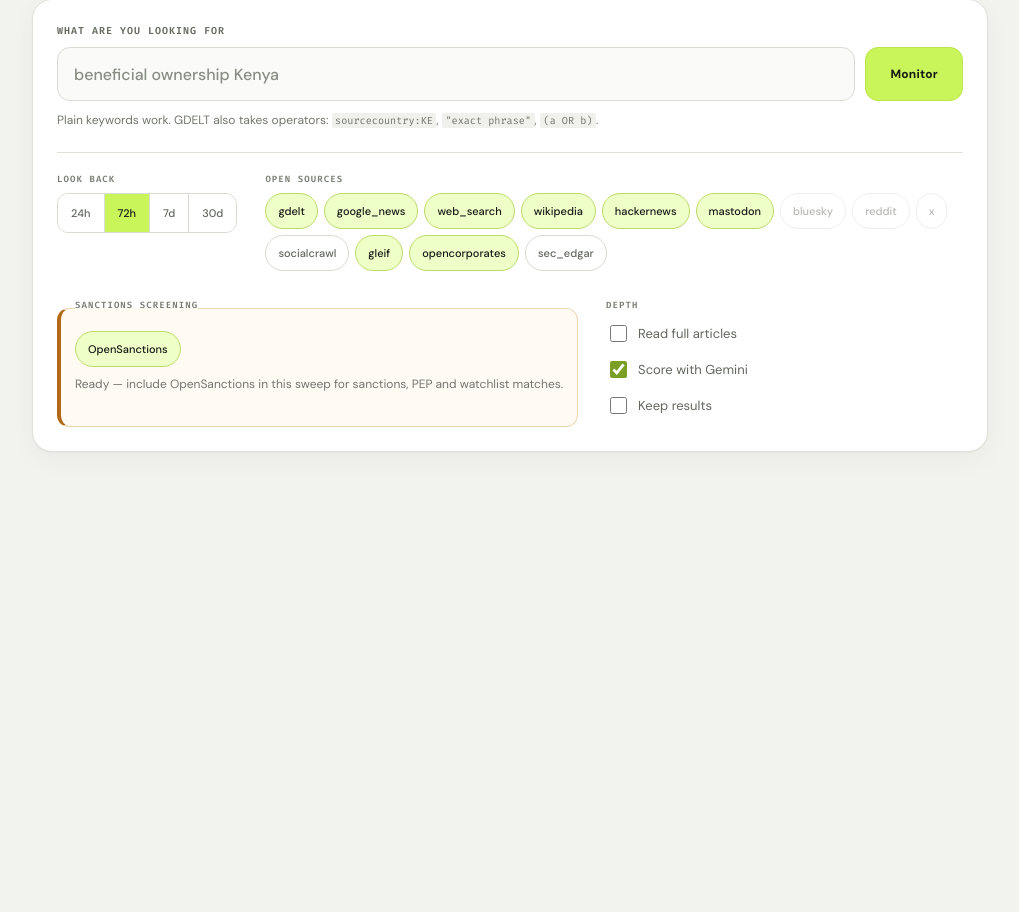
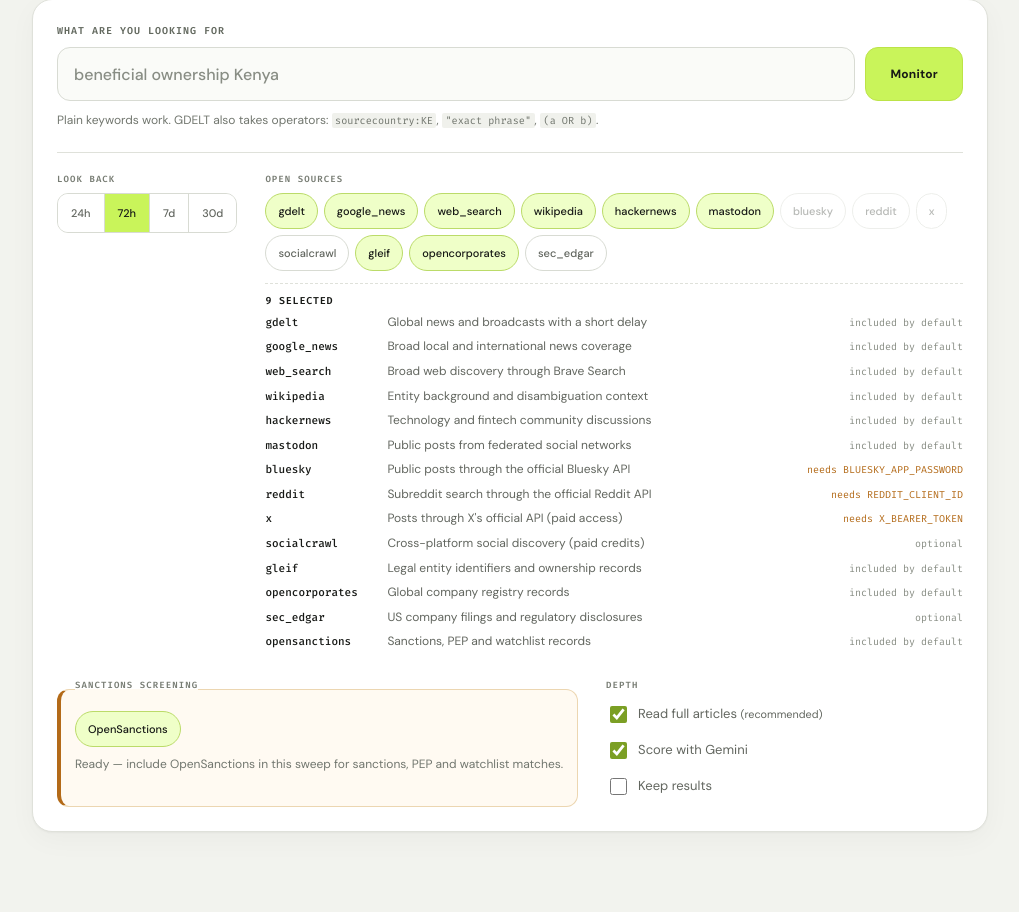
Before and after one commit to NADUPA-AFRICA-FOUNDATION-Ke/watchtower-main, a FastAPI app: page / in a window 1280 px wide. Shown: the part 955-1867 px from the top of the page, without its empty margins (252-1271 px from the left). Before the commit the page ends 1408 px from the top, so only its background shows below. Run offline with FastAPI, Linux system fonts and the light colour scheme; data comes from the database, SQL or seed files in the repository; data that the repository does not hold is empty; some libraries are stand-ins or nearby versions.

Commit message:
Expose source capabilities and match terminal scan depth

```diff
--- a/web/app.py
+++ b/web/app.py
@@ -207,6 +207,22 @@ def list_sources():
             "available": has_credentials(n),
             "key_name": BACKEND_KEYS.get(n, ""),
             "surface": "monitor",
+            "description": {
+                "gdelt": "Global news and broadcasts with a short delay",
+                "google_news": "Broad local and international news coverage",
+                "wikipedia": "Entity background and disambiguation context",
+                "hackernews": "Technology and fintech community discussions",
+                "mastodon": "Public posts from federated social networks",
+                "gleif": "Legal entity identifiers and ownership records",
+                "sec_edgar": "US company filings and regulatory disclosures",
+                "web_search": "Broad web discovery through Brave Search",
+                "opensanctions": "Sanctions, PEP and watchlist records",
+                "opencorporates": "Global company registry records",
+                "bluesky": "Public posts through the official Bluesky API",
+                "reddit": "Subreddit search through the official Reddit API",
+                "x": "Posts through X's official API (paid access)",
+                "socialcrawl": "Cross-platform social discovery (paid credits)",
+            }.get(n, "Public source adapter"),
         }
         for n in BACKENDS
     ]
--- a/web/static/app.js
+++ b/web/static/app.js
@@ -24,6 +24,10 @@ let previewUrls = new Set();
 /* ------------------------------------------------------------ bootstrap */
 
 async function init() {
+  // Match the terminal's default: body text is required for useful scoring.
+  // Keep the HTML control unchecked for a fast no-JS fallback, then opt in once
+  // the capability handshake confirms this is the interactive monitor.
+  $("#fetch-bodies").checked = true;
   let data;
   try {
     data = await (await fetch("/api/sources")).json();
@@ -67,11 +71,12 @@ async function init() {
   const box = $("#sources");
   const sanctionsBox = $("#sanctions-source");
   const sanctionsNote = $("#sanctions-note");
+  const monitorSources = data.sources.filter((s) => s.surface !== "investigation");
   // Investigation providers (DNS, RDAP, CT, threat intelligence, etc.) pivot
   // from domains and belong to the Discover workflow. They used to appear as
   // Monitor chips even though /api/sweep cannot execute them; selecting one
   // made the entire EventSource request fail with "unknown source".
-  data.sources.filter((s) => s.surface !== "investigation").forEach((s) => {
+  monitorSources.forEach((s) => {
     const isSanctions = s.name === "opensanctions";
     const chip = el("button", "chip", isSanctions ? "OpenSanctions" : s.name);
     chip.type = "button";
@@ -99,9 +104,11 @@ async function init() {
       const on = chip.classList.contains("is-on");
       chip.setAttribute("aria-pressed", String(on));
       on ? selected.add(s.name) : selected.delete(s.name);
+      updateSourceCatalog();
     };
     (isSanctions ? sanctionsBox : box).append(chip);
   });
+  renderSourceCatalog(monitorSources);
 
   // On a serverless host the archive lives in /tmp and does not survive between
   // requests. Saying nothing would let someone tick "Keep results", see it
@@ -133,6 +140,30 @@ async function init() {
     $("#ai-status").textContent = provider
       ? `scoring ready — ${provider}` : "scoring ready";
   }
+}
+
+function updateSourceCatalog() {
+  const count = $("#source-selection-count");
+  if (count) count.textContent = `${selected.size} selected`;
+}
+
+function renderSourceCatalog(sources) {
+  const box = $("#source-catalog");
+  if (!box) return;
+  box.replaceChildren();
+  const summary = el("span", "source-selection-count", `${selected.size} selected`);
+  summary.id = "source-selection-count";
+  box.append(summary);
+  sources.forEach((source) => {
+    const row = el("div", "source-catalog-row");
+    const name = el("strong", null, source.name);
+    const detail = el("span", null, source.description || "Public source adapter");
+    const state = source.available === false
+      ? `needs ${source.key_name || "credentials"}`
+      : source.default ? "included by default" : "optional";
+    row.append(name, detail, el("small", source.available === false ? "source-state unavailable" : "source-state", state));
+    box.append(row);
+  });
 }
 
 async function refreshSystemHealth(sourceData = capabilities) {
--- a/web/static/index.html
+++ b/web/static/index.html
@@ -132,6 +132,9 @@
       <fieldset class="control control-wide">
         <legend>Open sources</legend>
         <div class="chips" id="sources"></div>
+        <div class="source-catalog" id="source-catalog" aria-live="polite">
+          <span id="source-selection-count" class="source-selection-count">0 selected</span>
+        </div>
       </fieldset>
 
       <fieldset class="control sanctions-control" id="sanctions-section">
@@ -144,9 +147,9 @@
 
       <fieldset class="control">
         <legend>Depth</legend>
-        <label class="toggle">
+      <label class="toggle">
           <input type="checkbox" id="fetch-bodies">
-          <span>Read full articles</span>
+          <span>Read full articles <small>(recommended)</small></span>
         </label>
         <label class="toggle">
           <input type="checkbox" id="use-ai" checked>
--- a/web/static/style.css
+++ b/web/static/style.css
@@ -276,6 +276,33 @@ main { max-width: 1080px; margin: 0 auto; padding: 32px 24px 80px; }
 .segmented button.is-on { background: var(--ink); color: #fff; }
 
 .chips { display: flex; flex-wrap: wrap; gap: 6px; }
+
+.source-catalog {
+  display: grid;
+  gap: 6px;
+  margin-top: 12px;
+  padding-top: 10px;
+  border-top: 1px dashed var(--rule);
+  color: var(--muted);
+  font-size: 12px;
+}
+.source-selection-count {
+  color: var(--ink);
+  font: 600 10px var(--mono);
+  letter-spacing: .08em;
+  text-transform: uppercase;
+}
+.source-catalog-row {
+  display: grid;
+  grid-template-columns: 112px minmax(0, 1fr) auto;
+  gap: 10px;
+  align-items: baseline;
+  min-width: 0;
+}
+.source-catalog-row strong { color: var(--ink); font: 500 11px var(--mono); }
+.source-catalog-row span { overflow-wrap: anywhere; }
+.source-state { color: var(--faint); font: 10px var(--mono); white-space: nowrap; }
+.source-state.unavailable { color: var(--med); }
 
 .chip {
   font-family: var(--mono);
@@ -1334,6 +1361,8 @@ textarea#score-text { min-height: 148px; padding: 15px 16px; border-color: #d8db
 @media (max-width: 860px) {
   .platform-stats { grid-template-columns: 1fr 1fr; }
   .verification-grid { grid-template-columns: 1fr; }
+  .source-catalog-row { grid-template-columns: 96px minmax(0, 1fr); }
+  .source-state { grid-column: 2; }
 }
 @media (max-width: 460px) {
   .platform-stats { grid-template-columns: 1fr; }
```
